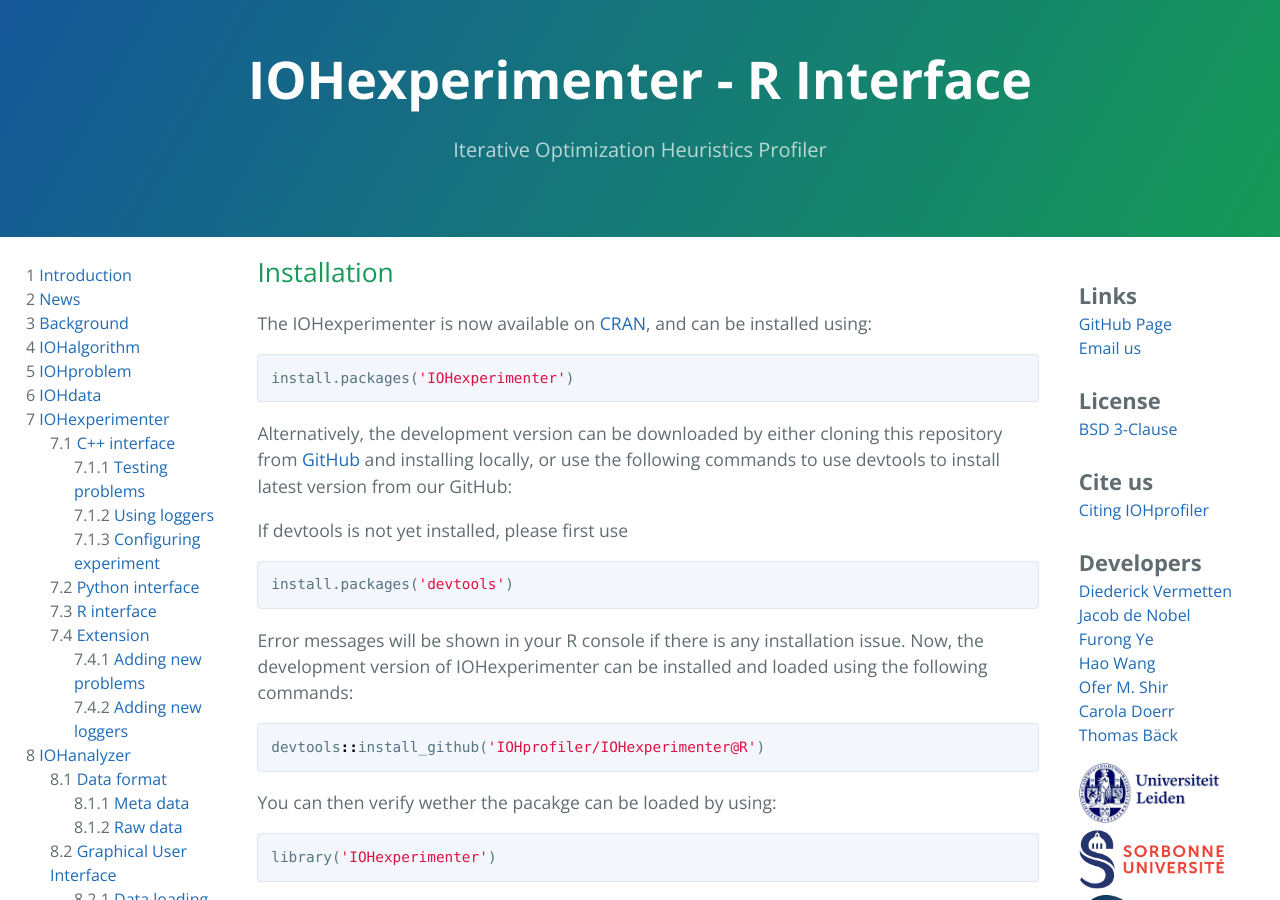
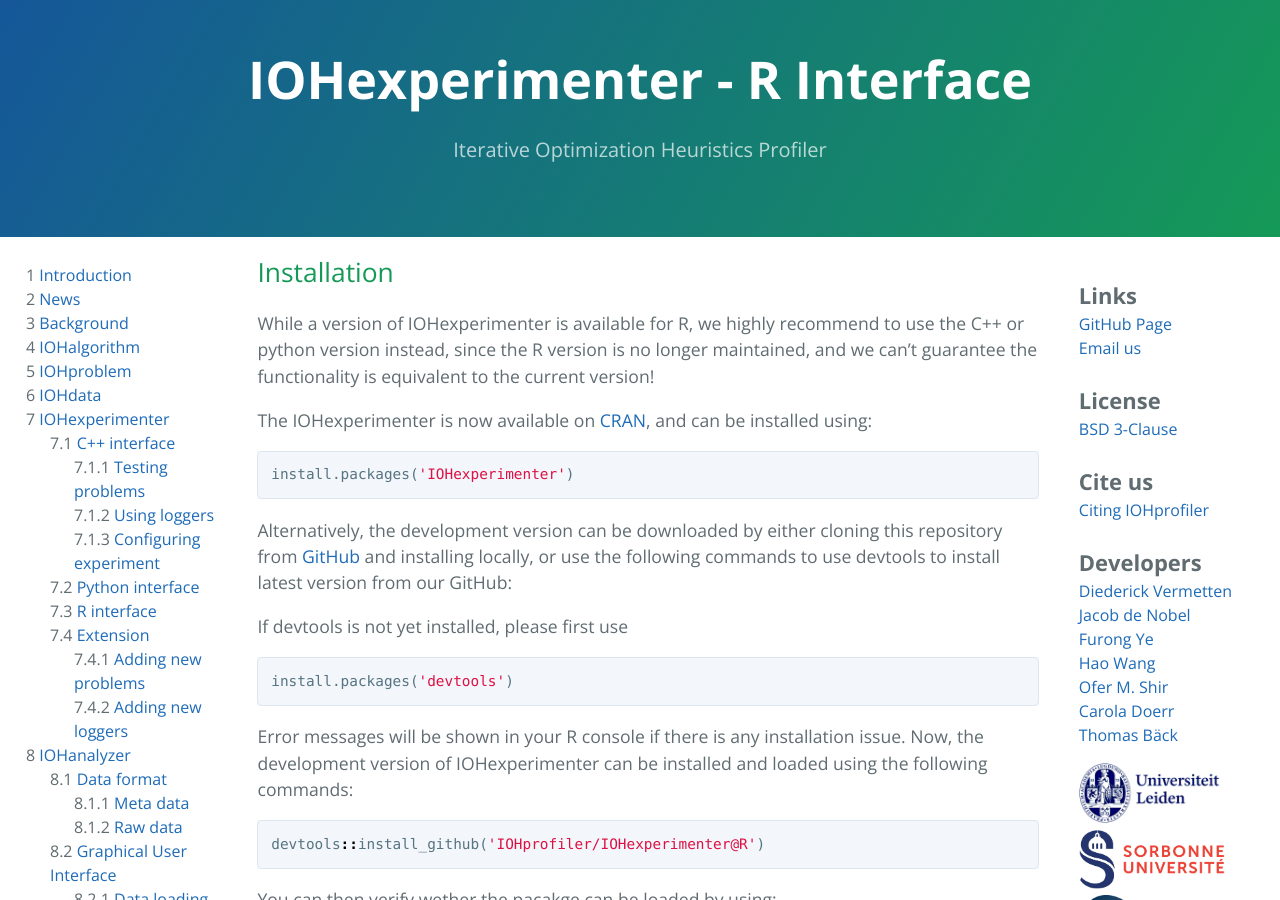
Before and after one commit to IOHprofiler/IOHprofiler.github.io, a Jekyll site: the page built from IOHexperimenter/R.md, in a window 1280 px wide and 900 px high. Built offline with Jekyll 4.4.1, drawn with Linux system fonts in a browser that asks for light colours.

Commit message:
Deprecate the R-version

````diff
--- a/IOHexperimenter/R.md
+++ b/IOHexperimenter/R.md
@@ -7,13 +7,15 @@ permalink: /IOHexp/R/
 
 
 ## Installation
+While a version of IOHexperimenter is available for R, we highly recommend to use the C++ or python version instead, since the R version is no longer maintained, and we can't guarantee the functionality is equivalent to the current version!
+
 The IOHexperimenter is now available on [CRAN](https://CRAN.R-project.org/package=IOHexperimenter), and can be installed using:
 
 ```r
 install.packages('IOHexperimenter')
 ```
 
-Alternatively, the development version can be downloaded by either cloning this repository from [GitHub](https://github.com/IOHprofiler/IOHexperimenter.git) and installing locally, or use the following commands to use devtools to install latest version from our GitHub:
+Alternatively, the development version can be downloaded by either cloning this repository from [GitHub](https://github.com/IOHprofiler/IOHexperimenter/tree/R) and installing locally, or use the following commands to use devtools to install latest version from our GitHub:
 
 If devtools is not yet installed, please first use
 
````
